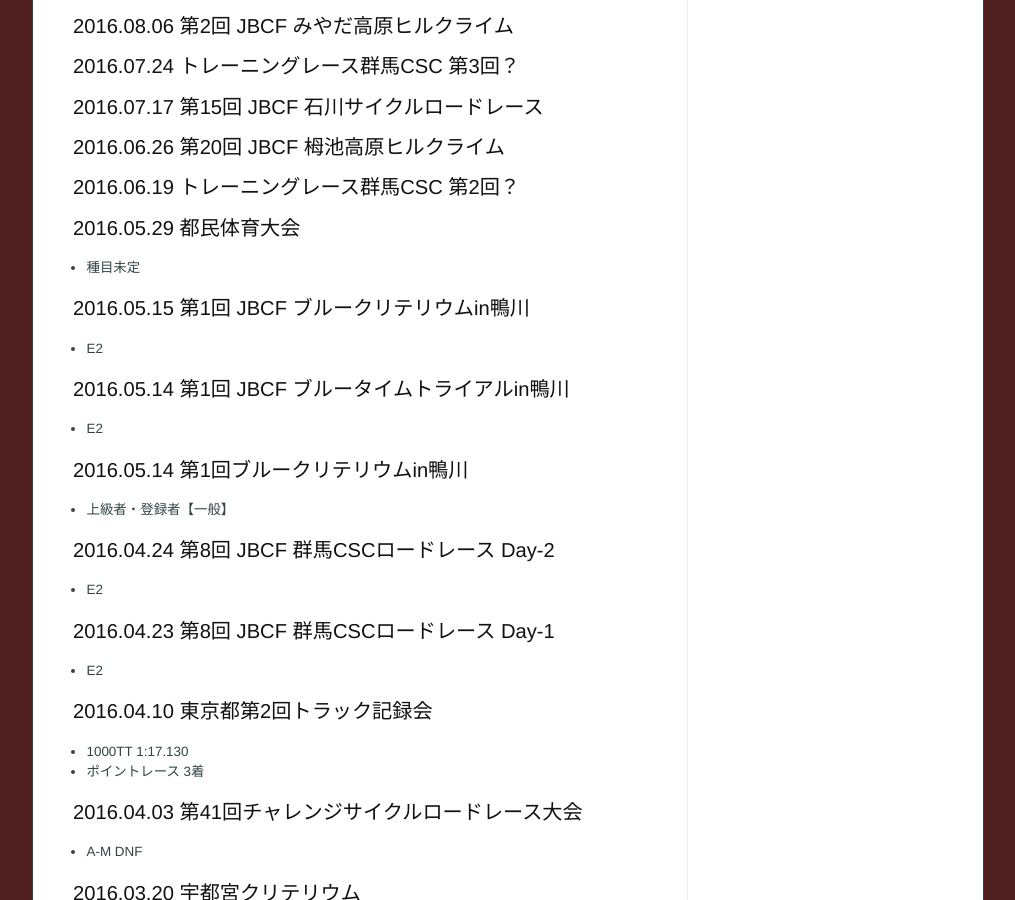
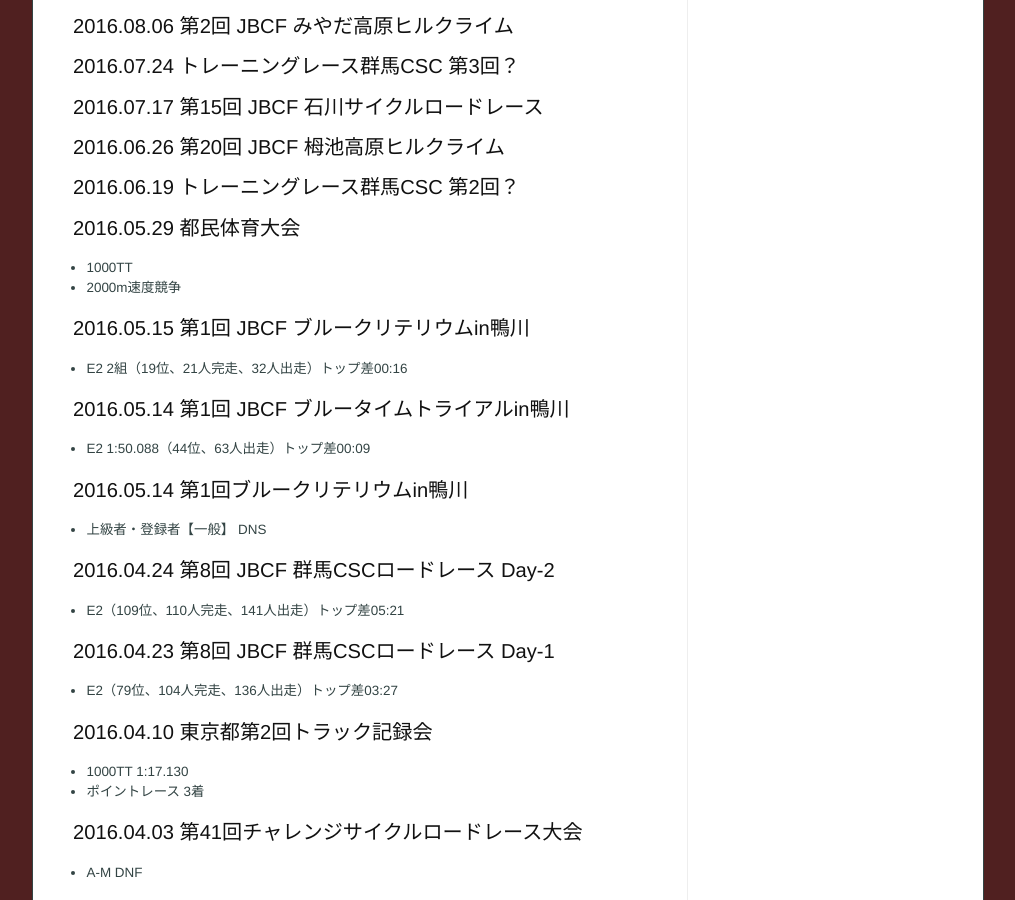
Before and after one commit to marucc/marucc.github.io, a Jekyll site: the page built from sports/results_bike.md, in a window 1280 px wide and 900 px high, scrolled down 760 px. Shown: the whole window, without its empty margins (133-1148 px from the left). Built offline with Jekyll 4.4.1, drawn with Linux system fonts in a browser that asks for light colours.

Commit message:
Published with https://stackedit.io/

```diff
--- a/sports/results_bike.md
+++ b/sports/results_bike.md
@@ -48,22 +48,23 @@ markdown: kramdown
 ### 2016.06.19 トレーニングレース群馬CSC 第2回？
 
 ### 2016.05.29 都民体育大会
-* 種目未定
+* 1000TT
+* 2000m速度競争
 
 ### 2016.05.15 第1回 JBCF ブルークリテリウムin鴨川
-* E2
+* E2 2組（19位、21人完走、32人出走）トップ差00:16
 
 ### 2016.05.14  第1回 JBCF ブルータイムトライアルin鴨川
-* E2
+* E2 1:50.088（44位、63人出走）トップ差00:09
 
 ### 2016.05.14 第1回ブルークリテリウムin鴨川
-* 上級者・登録者【一般】
+* 上級者・登録者【一般】 DNS
 
 ### 2016.04.24  第8回 JBCF 群馬CSCロードレース Day-2
-* E2
+* E2（109位、110人完走、141人出走）トップ差05:21
 
 ### 2016.04.23  第8回 JBCF 群馬CSCロードレース Day-1
-* E2
+* E2（79位、104人完走、136人出走）トップ差03:27
 
 ### 2016.04.10 東京都第2回トラック記録会
 * 1000TT 1:17.130
```
